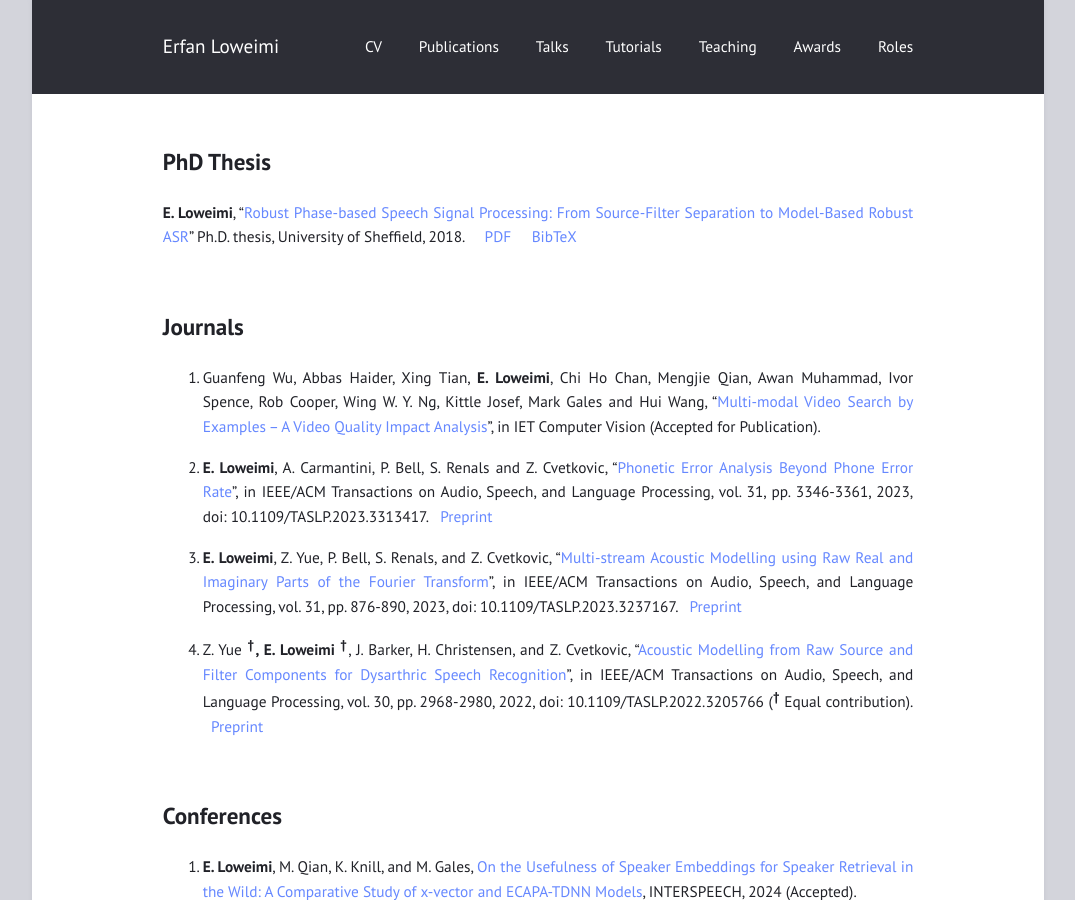
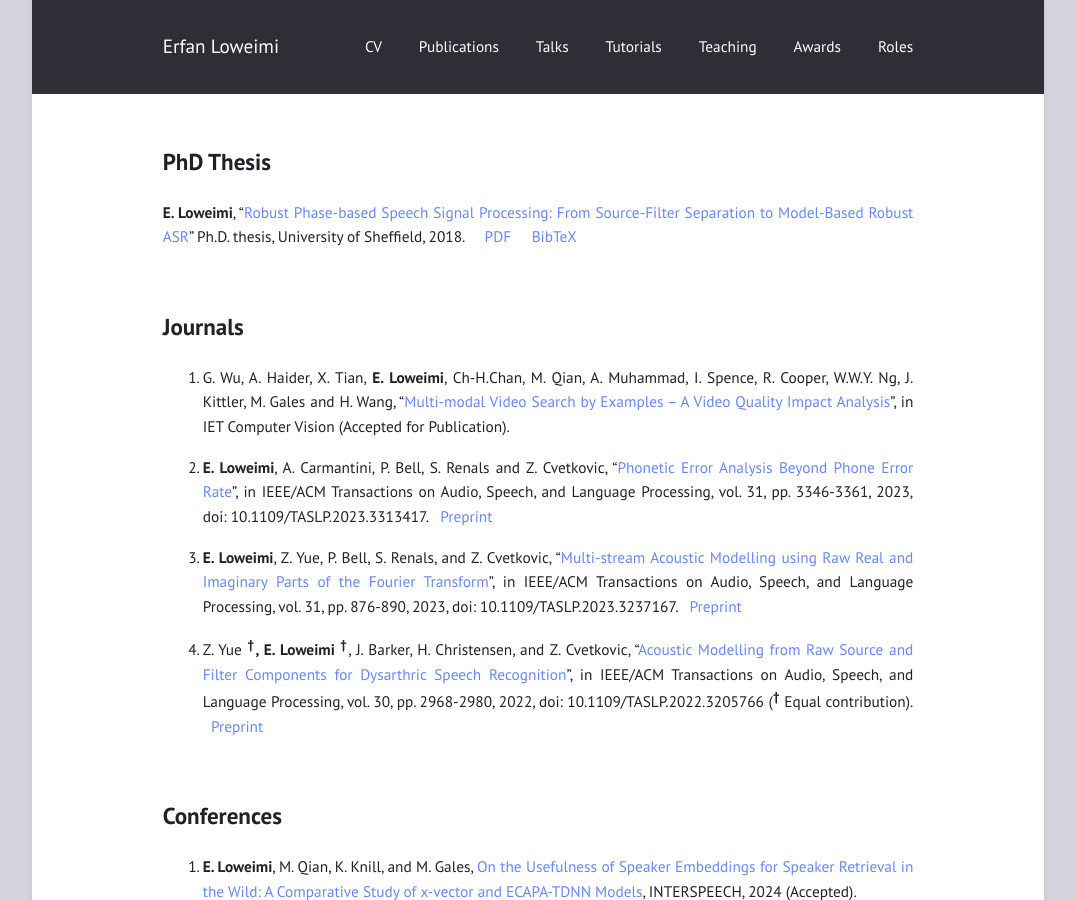
Before and after one commit to eloweimi/eloweimi.github.io, a Jekyll site: the page built from publications.md, in a window 1280 px wide and 900 px high. Shown: the whole window, without its empty margins (102-1177 px from the left). Built offline with Jekyll 4.4.1, drawn with Linux system fonts in a browser that asks for light colours.

Commit message:
Update publications.md

```diff
--- a/publications.md
+++ b/publications.md
@@ -9,7 +9,7 @@
 <br>
 
 ## Journals ##
-1. Guanfeng Wu, Abbas Haider, Xing Tian, **E. Loweimi**, Chi Ho Chan, Mengjie Qian, Awan Muhammad, Ivor Spence, Rob Cooper, Wing W. Y. Ng, Kittle Josef, Mark Gales and Hui Wang, "[Multi-modal Video Search by Examples – A Video Quality Impact Analysis]()", in IET Computer Vision (Accepted for Publication).
+1. G. Wu, A. Haider, X. Tian, **E. Loweimi**, Ch-H.Chan, M. Qian, A. Muhammad, I. Spence, R. Cooper, W.W.Y. Ng, J. Kittler, M. Gales and H. Wang, "[Multi-modal Video Search by Examples – A Video Quality Impact Analysis]()", in IET Computer Vision (Accepted for Publication).
 
 1. **E. Loweimi**, A. Carmantini, P. Bell, S. Renals and Z. Cvetkovic, "[Phonetic Error Analysis Beyond Phone Error Rate](https://ieeexplore.ieee.org/abstract/document/10244118)", in IEEE/ACM Transactions on Audio, Speech, and Language Processing, vol. 31, pp. 3346-3361, 2023, doi: 10.1109/TASLP.2023.3313417. &nbsp; [Preprint](https://kclpure.kcl.ac.uk/ws/portalfiles/portal/229243895/LEA_PrePrint.pdf)
 
```
